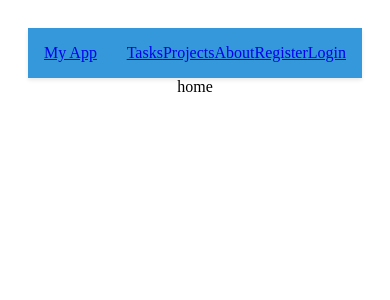
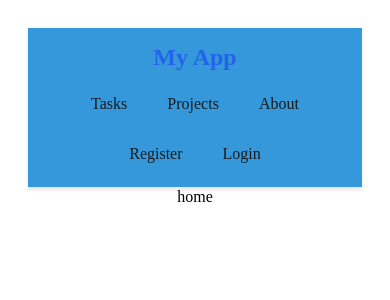
Before and after one commit to GirishIITM/SynergySphere_336, a React (Vite) app in the folder frontend/: page / in a window 390 px wide. Shown: the top 300 px of the page. Built offline with nearby package versions, Linux system fonts and the light colour scheme.

Commit message:
feat: enhance Navbar and Sidebar components with active link styling and CSS improvements

```diff
--- a/frontend/src/components/Navbar.jsx
+++ b/frontend/src/components/Navbar.jsx
@@ -1,17 +1,20 @@
-import { Link } from 'react-router-dom';
+import { Link, useLocation } from 'react-router-dom';
+import "../styles/navbar.css";
 
 function Navbar() {
+  const location = useLocation();
+
   return (
     <nav className="navbar">
       <div className="navbar-brand">
         <Link to="/">My App</Link>
       </div>
       <div className="navbar-links">
-        <Link to="/solutions/tasks">Tasks</Link>
-        <Link to="/solutions/projects">Projects</Link>
-        <Link to="/about">About</Link>
-        <Link to="/register">Register</Link>
-        <Link to="/login">Login</Link>
+        <Link to="/solutions/tasks" className={location.pathname === "/solutions/tasks" ? "active" : ""}>Tasks</Link>
+        <Link to="/solutions/projects" className={location.pathname === "/solutions/projects" ? "active" : ""}>Projects</Link>
+        <Link to="/about" className={location.pathname === "/about" ? "active" : ""}>About</Link>
+        <Link to="/register" className={location.pathname === "/register" ? "active" : ""}>Register</Link>
+        <Link to="/login" className={location.pathname === "/login" ? "active" : ""}>Login</Link>
       </div>
     </nav>
   );
--- a/frontend/src/components/Sidebar.jsx
+++ b/frontend/src/components/Sidebar.jsx
@@ -1,8 +1,10 @@
 import React from 'react';
-import { Link } from 'react-router-dom';
+import { Link, useLocation } from 'react-router-dom';
 import "../styles/sidebar.css";
 
 const Sidebar = () => {
+  const location = useLocation();
+
   return (
     <>
       <div className="sidebar">
@@ -10,13 +12,13 @@ const Sidebar = () => {
           <h2 className="section-title">Navigation</h2>
           <ul className="nav-list">
             <li className="nav-item">
-              <Link to="/solutions/tasks">
+              <Link to="/solutions/tasks" className={location.pathname === "/solutions/tasks" ? "active" : ""}>
                 <span className="nav-icon">📋</span>
                 Tasks
               </Link>
             </li>
             <li className="nav-item">
-              <Link to="/solutions/projects">
+              <Link to="/solutions/projects" className={location.pathname === "/solutions/projects" ? "active" : ""}>
                 <span className="nav-icon">📁</span>
                 Projects
               </Link>
--- /dev/null
+++ b/frontend/src/styles/navbar.css
@@ -0,0 +1,68 @@
+.navbar {
+  display: flex;
+  justify-content: space-between;
+  align-items: center;
+  padding: 1rem 2rem;
+  background-color: var(--color-surface);
+  box-shadow: 0 2px 4px var(--color-shadow);
+  border-bottom: 1px solid var(--color-border);
+}
+
+.navbar-brand {
+  font-size: 1.5rem;
+  font-weight: 600;
+}
+
+.navbar-brand a {
+  color: var(--color-primary);
+  text-decoration: none;
+  transition: color 0.2s ease;
+}
+
+.navbar-brand a:hover {
+  color: var(--color-primary-hover);
+}
+
+.navbar-links {
+  display: flex;
+  gap: 1.5rem;
+  align-items: center;
+}
+
+.navbar-links a {
+  color: var(--color-text);
+  text-decoration: none;
+  font-weight: 500;
+  padding: 0.5rem 0.75rem;
+  border-radius: 4px;
+  transition: all 0.2s ease;
+}
+
+.navbar-links a:hover {
+  color: var(--color-primary);
+  background-color: var(--color-bg);
+}
+
+.navbar-links a.active {
+  color: var(--color-primary);
+  background-color: var(--color-bg);
+  font-weight: 700;
+  border-bottom: 2px solid var(--color-primary);
+}
+
+@media (max-width: 768px) {
+  .navbar {
+    flex-direction: column;
+    padding: 1rem;
+  }
+
+  .navbar-brand {
+    margin-bottom: 1rem;
+  }
+
+  .navbar-links {
+    flex-wrap: wrap;
+    justify-content: center;
+    gap: 1rem;
+  }
+}
--- a/frontend/src/styles/sidebar.css
+++ b/frontend/src/styles/sidebar.css
@@ -1,4 +1,4 @@
- .sidebar {
+.sidebar {
      width: 256px;
      background-color: #f3f4f6;
      height: 100%;
@@ -34,6 +34,12 @@
      background-color: #e5e7eb;
  }
 
+ .nav-item a.active {
+     background-color: #e5e7eb;
+     font-weight: 600;
+     color: var(--color-primary, #4a76c2);
+ }
+
  .nav-icon {
      margin-right: 8px;
  }
```
